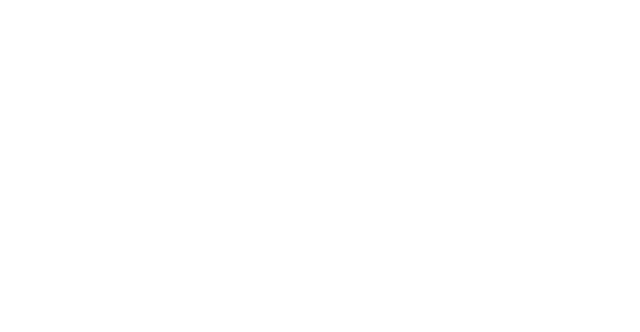
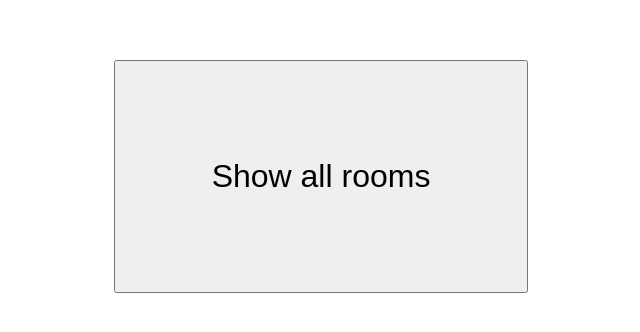
Before and after one commit to ben-me/capstone-project, a Next.js app: page / in a window 1280 px wide. Shown: the part 224-556 px from the top of the page, without its empty margins (319-959 px from the left). Built offline with nearby package versions, Linux system fonts and the light colour scheme.

Commit message:
create button on homepage and link to page rooms

```diff
--- a/pages/index.js
+++ b/pages/index.js
@@ -1,3 +1,25 @@
+import Link from 'next/link';
+import { React, useState } from 'react';
+import styled from 'styled-components';
+
 export default function Home() {
-  return <div></div>;
+  return (
+    <Container>
+      <Link href="/rooms">
+        <Button>Show all rooms</Button>
+      </Link>
+    </Container>
+  );
 }
+
+const Button = styled.button`
+  padding: 3em;
+  font-size: xx-large;
+`;
+
+const Container = styled.div`
+  display: flex;
+  align-items: center;
+  justify-content: center;
+  min-height: 100vh;
+`;
```
